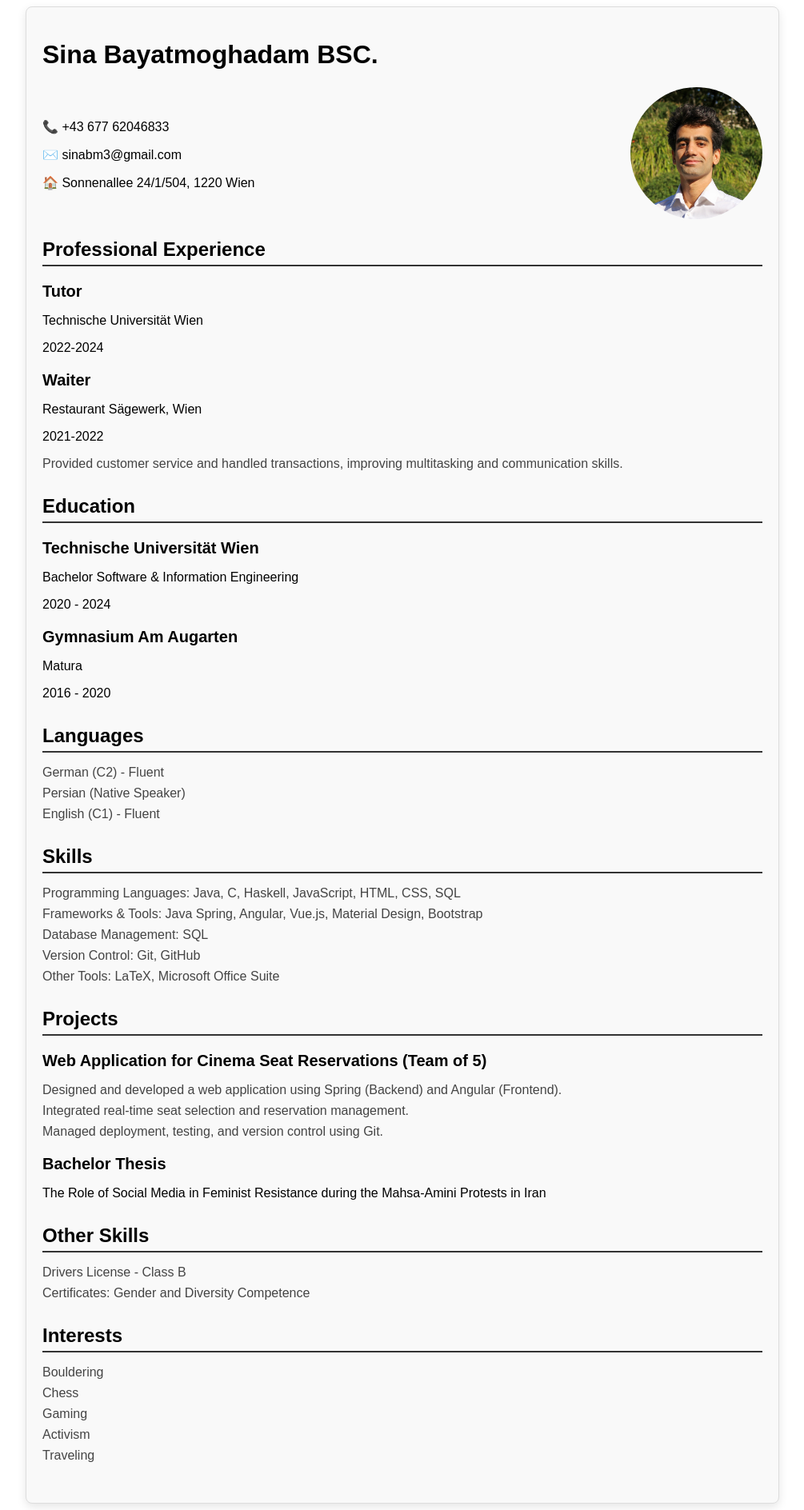
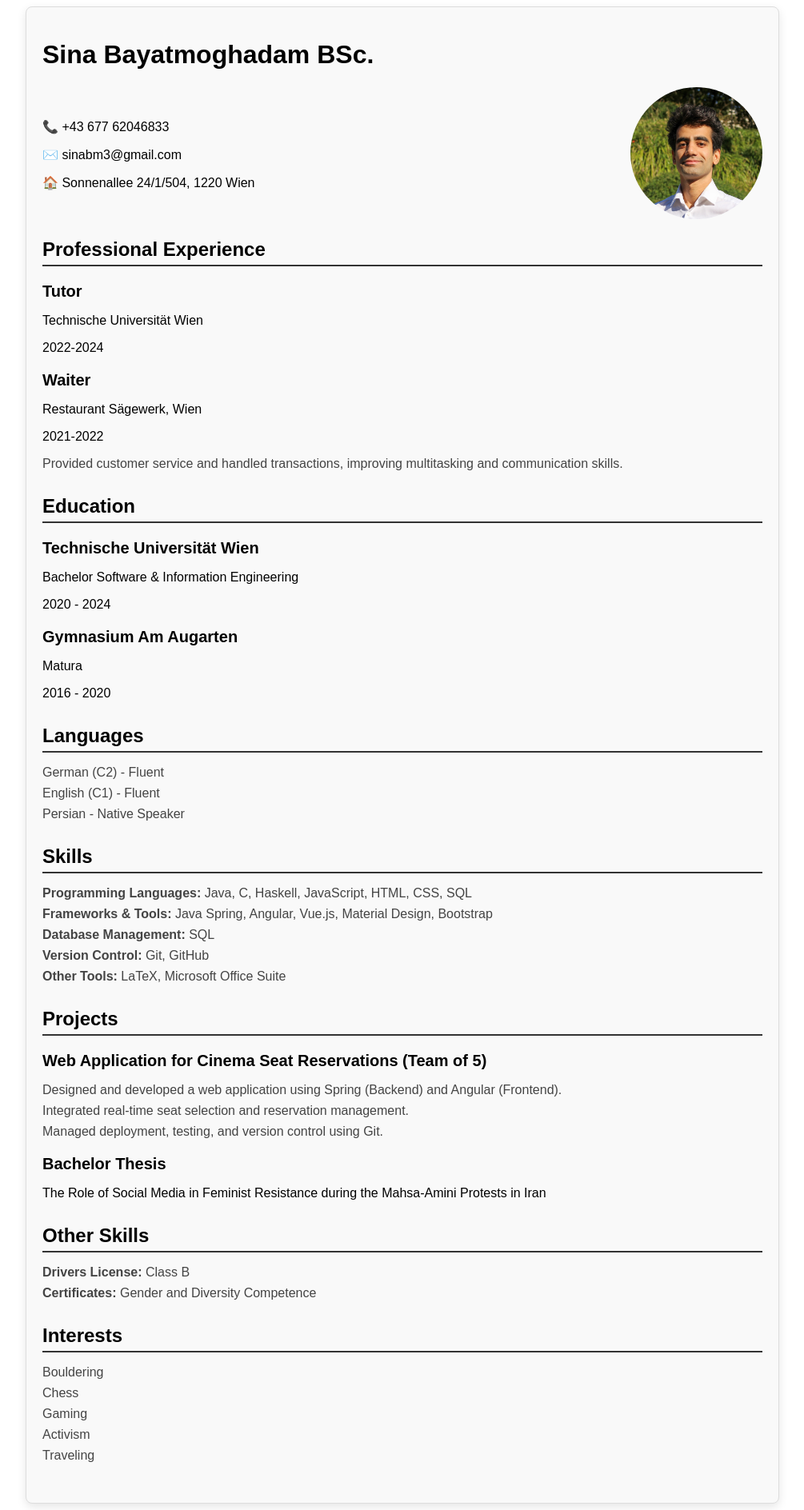
Before and after one commit to Sinabm3/Sina-Bayatmoghadam, an Angular app: page / in a window 1280 px wide. Shown: the whole page at 80% size, without its empty margins (137-1142 px from the left). Built offline with nearby package versions, Linux system fonts and the light colour scheme.

Commit message:
Fixed CV

```diff
--- a/angular.json
+++ b/angular.json
@@ -21,10 +21,8 @@
             ],
             "tsConfig": "tsconfig.app.json",
             "assets": [
-              {
-                "glob": "**/*",
-                "input": "public"
-              }
+              "src/assets",
+              "src/favicon.ico"
             ],
             "styles": [
               "src/styles.css"
@@ -78,11 +76,9 @@
               "zone.js/testing"
             ],
             "tsConfig": "tsconfig.spec.json",
-            "assets": [
-              {
-                "glob": "**/*",
-                "input": "public"
-              }
+              "assets": [
+                "src/assets",
+                "src/favicon.ico"
             ],
             "styles": [
               "src/styles.css"
--- a/src/app/app.component.css
+++ b/src/app/app.component.css
@@ -67,11 +67,10 @@ ul li {
   color: #444;
 }
 
-/* Ensure responsiveness on smaller screens */
 @media (max-width: 768px) {
   .info-photo-container {
-    flex-direction: column; /* Stack contact info and photo vertically */
-    align-items: flex-start; /* Align items to the left */
+    flex-direction: column;
+    align-items: flex-start;
   }
   .photo-container {
     margin-left: 0;
@@ -80,7 +79,7 @@ ul li {
     text-align: left;
   }
   .profile-photo {
-    max-width: 120px; /* Scale down the image on smaller screens */
+    max-width: 120px;
     max-height: 120px;
   }
 }
--- a/src/app/app.component.html
+++ b/src/app/app.component.html
@@ -1,6 +1,6 @@
 <div class="cv-container">
   <header class="cv-header">
-    <h1>Sina Bayatmoghadam BSC.</h1>
+    <h1>Sina Bayatmoghadam BSc.</h1>
     <div class="info-photo-container">
       <div class="contact-info">
         <p>📞 +43 677 62046833</p>
@@ -8,7 +8,7 @@
         <p>🏠 Sonnenallee 24/1/504, 1220 Wien</p>
       </div>
       <div class="photo-container">
-        <img ngSrc="assets/pick2.jpeg" alt="Sina Bayatmoghadam" class="profile-photo" height="2434" width="3306">
+        <img alt="Sina Bayatmoghadam" class="profile-photo" height="2434" src="assets/pick2.jpeg" width="3306">
       </div>
     </div>
   </header>
@@ -48,19 +48,19 @@
     <h2>Languages</h2>
     <ul>
       <li>German (C2) - Fluent</li>
-      <li>Persian (Native Speaker)</li>
       <li>English (C1) - Fluent</li>
+      <li>Persian - Native Speaker</li>
     </ul>
   </section>
 
   <section class="cv-section">
     <h2>Skills</h2>
     <ul>
-      <li>Programming Languages: Java, C, Haskell, JavaScript, HTML, CSS, SQL</li>
-      <li>Frameworks & Tools: Java Spring, Angular, Vue.js, Material Design, Bootstrap</li>
-      <li>Database Management: SQL</li>
-      <li>Version Control: Git, GitHub</li>
-      <li>Other Tools: LaTeX, Microsoft Office Suite</li>
+      <li><strong>Programming Languages:</strong> Java, C, Haskell, JavaScript, HTML, CSS, SQL</li>
+      <li><strong>Frameworks & Tools:</strong> Java Spring, Angular, Vue.js, Material Design, Bootstrap</li>
+      <li><strong>Database Management:</strong> SQL</li>
+      <li><strong>Version Control:</strong> Git, GitHub</li>
+      <li><strong>Other Tools:</strong> LaTeX, Microsoft Office Suite</li>
     </ul>
   </section>
 
@@ -83,8 +83,8 @@
   <section class="cv-section">
     <h2>Other Skills</h2>
     <ul>
-      <li>Drivers License - Class B</li>
-      <li>Certificates: Gender and Diversity Competence</li>
+      <li><strong>Drivers License:</strong> Class B</li>
+      <li><strong>Certificates:</strong> Gender and Diversity Competence</li>
     </ul>
   </section>
 
--- a/src/index.html
+++ b/src/index.html
@@ -2,7 +2,7 @@
 <html lang="en">
 <head>
   <meta charset="utf-8">
-  <title>SinaBayatmoghadamFrontend</title>
+  <title>Sina Bayatmoghadam</title>
   <base href="/">
   <meta name="viewport" content="width=device-width, initial-scale=1">
   <link rel="icon" type="image/x-icon" href="favicon.ico">
```
Also changed, not shown: 1 other file (tests, documents, lock files or other folders).
